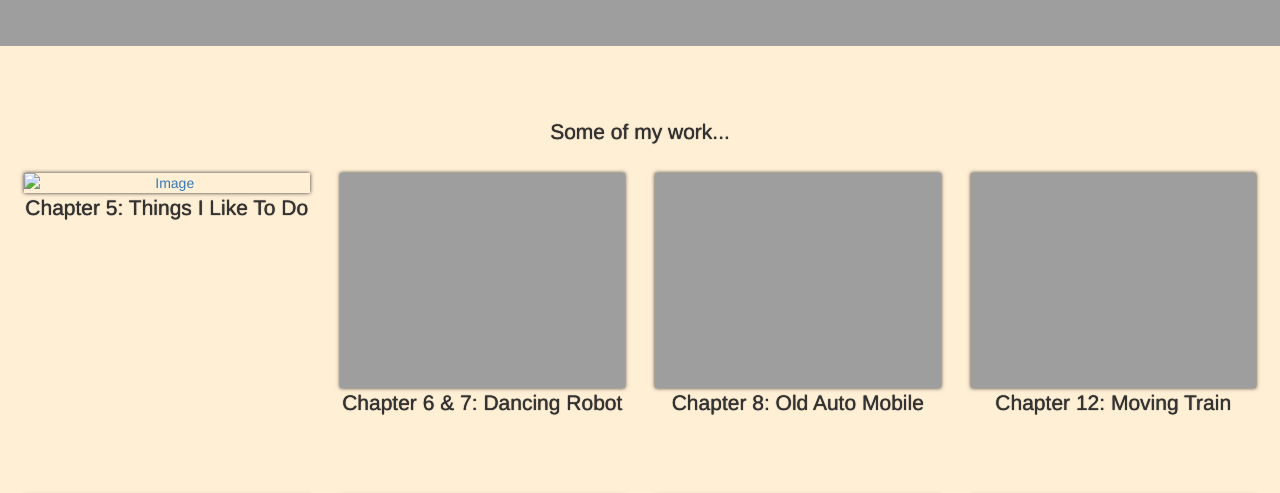
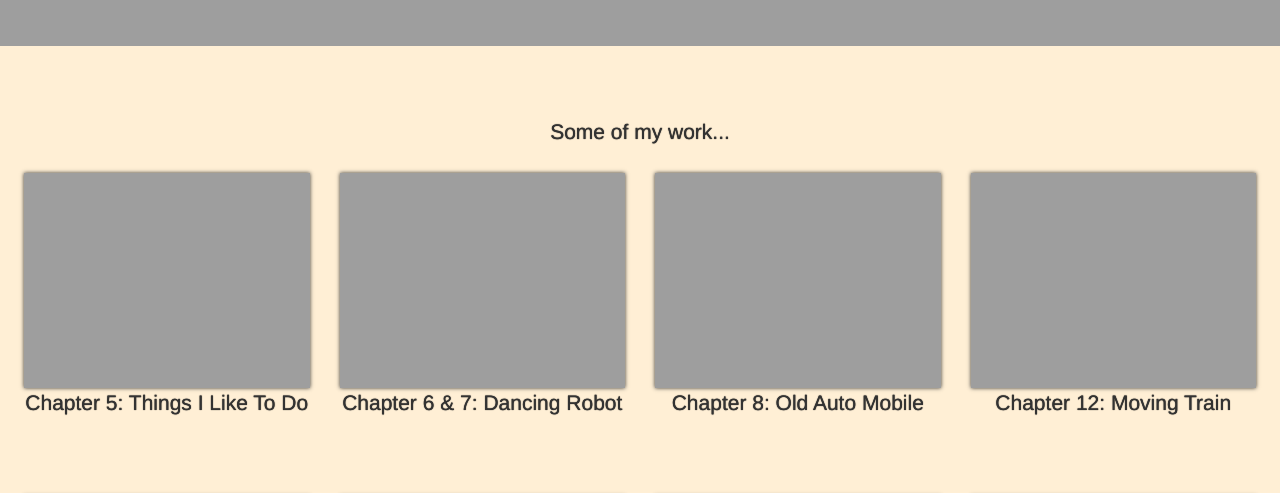
Before and after one commit to mrtresz/myPortfolio, a plain HTML site: page index.html in a window 1280 px wide. Shown: the part 250-743 px from the top of the page. Drawn offline with nearby package versions, Linux system fonts and the light colour scheme; the site is published under a folder, as on GitHub Pages, so addresses that start at the root find nothing.

Commit message:
fixing the path of todo.jpg

```diff
--- a/index.html
+++ b/index.html
@@ -63,7 +63,7 @@
         <div class="row">
             <div class="col-sm-3 animate ">
 
-                <a href="./projects/chapter5/src/index.html" target="_blank"><img src="/images/todo.jpg"
+                <a href="./projects/chapter5/src/index.html" target="_blank"><img src="./images/todo.jpg"
                         class="img-responsive  shadow" style="width:100%" alt="Image">
                     <p class="lg-text">Chapter 5: Things I Like To Do</p>
                 </a>
```
